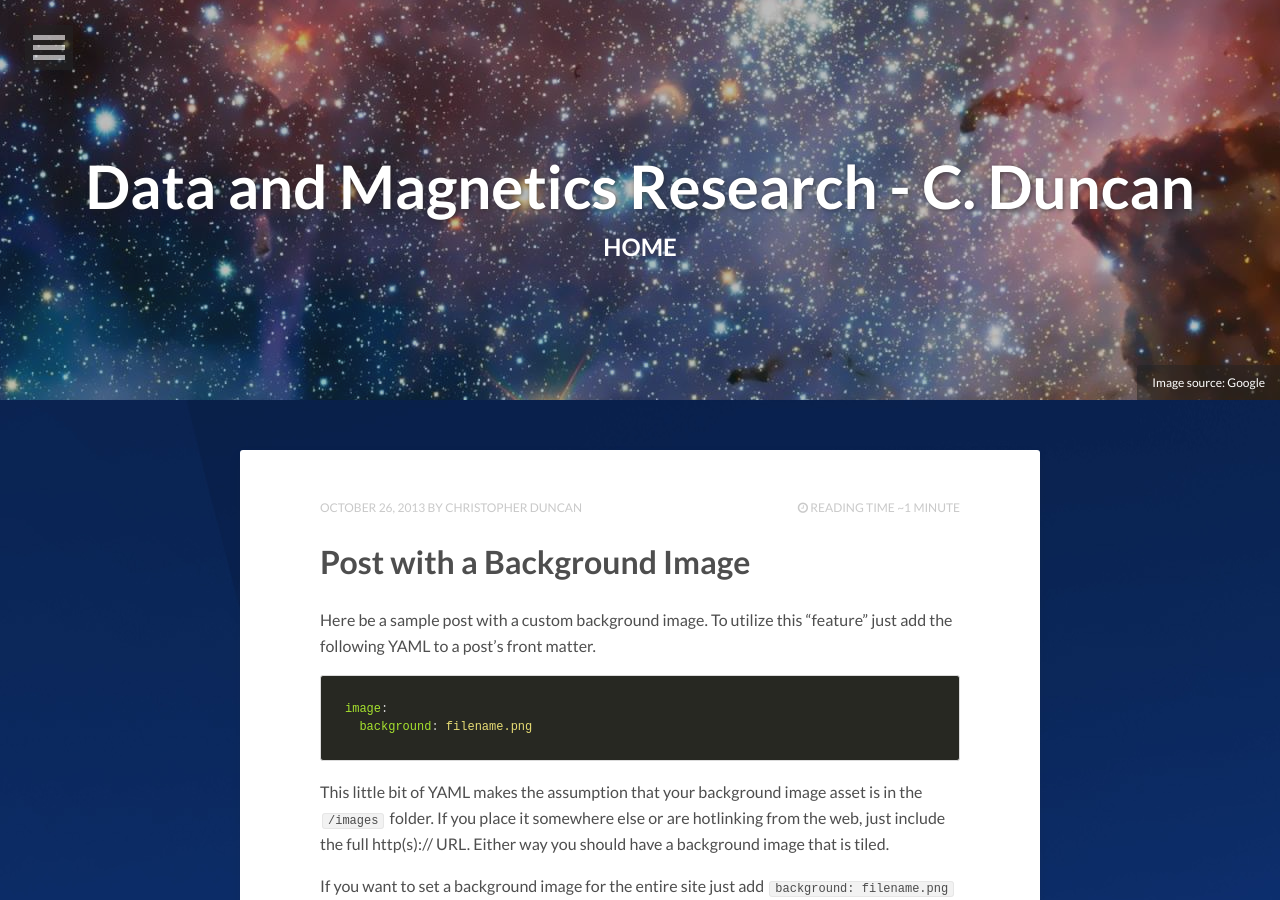
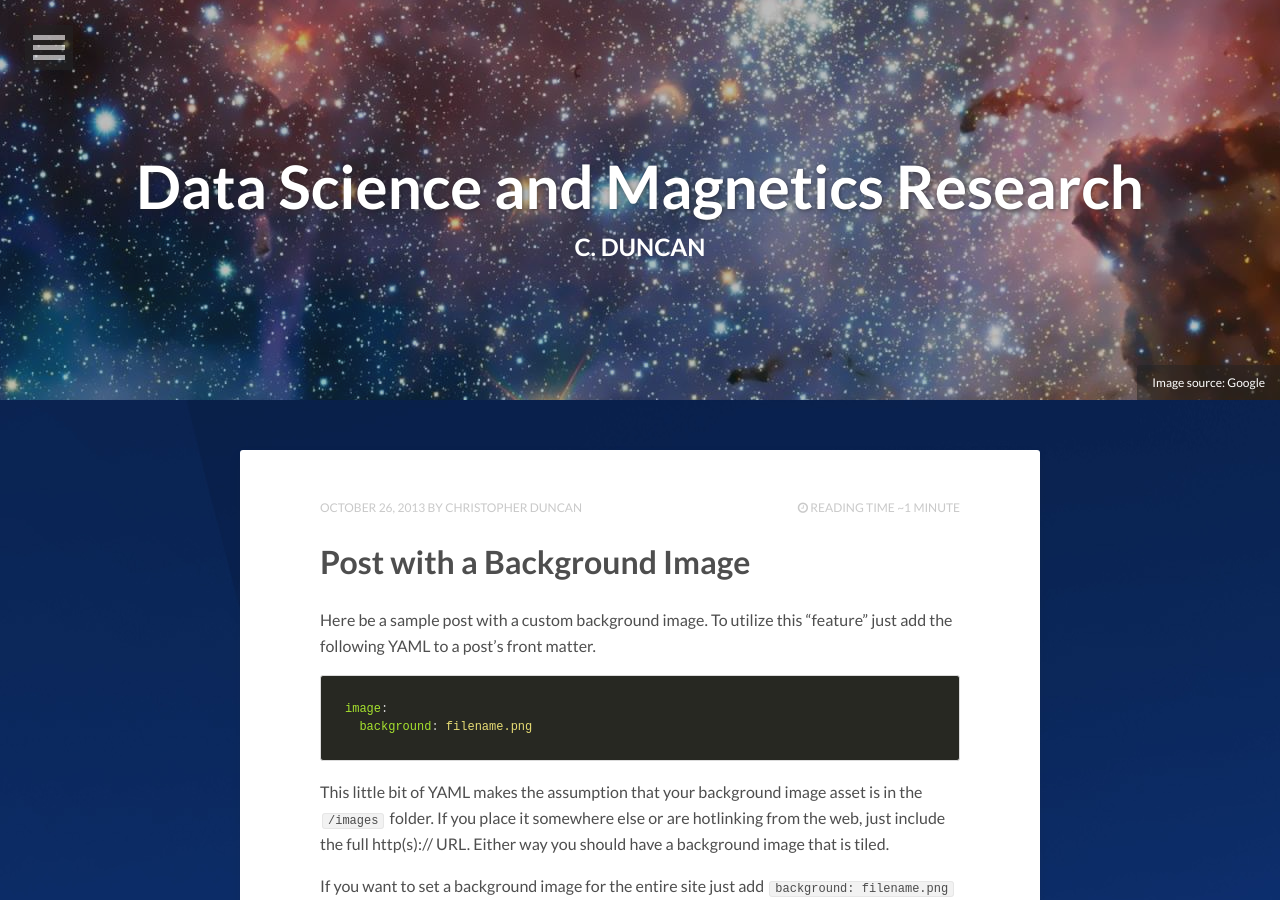
Before and after one commit to Gitmo234/Gitmo234.github.io, a Jekyll site: the page built from index.html, in a window 1280 px wide and 900 px high. Built offline with Jekyll 4.4.1, drawn with Linux system fonts in a browser that asks for light colours; nearby versions of some CDN libraries; the list of posts is cut into pages by our own code.

Commit message:
update site

```diff
--- a/_config.yml
+++ b/_config.yml
@@ -1,4 +1,4 @@
-title:            Data and Magnetics Research - C. Duncan
+title:            Data Science and Magnetics Research
 description:      Research into Magnetic Fields and Data Science - not neccessarily together
 disqus_shortname:
 reading_time:     true
--- a/index.html
+++ b/index.html
@@ -1,6 +1,6 @@
 ---
 layout: post-index
-title: Home
+title: C. Duncan
 description: "Describe this nonsense."
 tags: [Jekyll, theme, themes, responsive, blog, modern]
 comments: false
```
